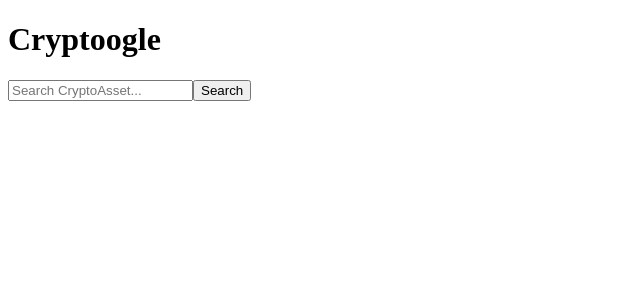
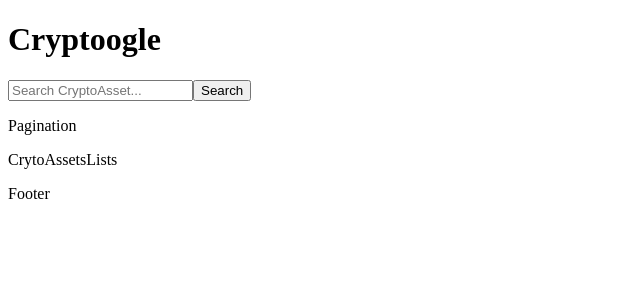
Before and after one commit to sefedev/crypto, a React (Create React App) app: page / in a window 1280 px wide. Shown: the top 300 px of the page, without its empty margins (0-640 px from the left). Built offline with nearby package versions, Linux system fonts and the light colour scheme.

Commit message:
initial commit

```diff
--- a/package.json
+++ b/package.json
@@ -9,11 +9,11 @@
   "main": "src/index.js",
   "dependencies": {
     "emmet": "2.3.6",
-    "git-commit": "0.0.3",
     "prettier": "2.7.1",
     "react": "18.0.0",
-    "react-code-snippets": "0.0.16",
     "react-dom": "18.0.0",
+    "react-router": "6.3.0",
+    "react-router-dom": "6.3.0",
     "react-scripts": "4.0.0"
   },
   "devDependencies": {
--- a/src/App.js
+++ b/src/App.js
@@ -1,14 +1,24 @@
 import React from "react";
-import Header from "./components/Header";
-import Search from "./components/Search";
-import CryptoAssetsList from "./components/CryptoAssetsList";
+import Home from "./pages/Home";
+import CryptoAssetDetails from "./pages/CryptoAssetDetails";
+import { BrowserRouter as Router, Route, Switch } from "react-router-dom";
 
 const App = () => {
   return (
-    <div>
-      <Header />
-      <Search />
-    </div>
+    <>
+      <div>
+        <Router>
+          <Switch>
+            <Route path="/">
+              <Home />
+            </Route>
+            <Route path="/cryptodetails">
+              <CryptoAssetDetails />
+            </Route>
+          </Switch>
+        </Router>
+      </div>
+    </>
   );
 };
 
--- a/src/components/Footer.js
+++ b/src/components/Footer.js
@@ -3,7 +3,7 @@ import React from "react";
 const Footer = () => {
   return (
     <>
-      <h1>Footer</h1>
+      <p>Footer</p>
     </>
   );
 };
--- a/src/components/Search.js
+++ b/src/components/Search.js
@@ -1,10 +1,12 @@
 import React from "react";
+import Pagination from "./Pagination";
 
 const Search = () => {
   return (
     <>
       <input type="search" placeholder="Search CryptoAsset..." />
       <input type="submit" value="Search" />
+      <Pagination />
     </>
   );
 };
--- /dev/null
+++ b/src/pages/CryptoAssetDetails.js
@@ -0,0 +1,11 @@
+import React from "react";
+
+const CryptoAssetDetails = () => {
+  return (
+    <>
+      <h1>CryptoAssetDetails</h1>
+    </>
+  );
+};
+
+export default CryptoAssetDetails;
--- a/src/pages/Home.js
+++ b/src/pages/Home.js
@@ -0,0 +1,18 @@
+import React from "react";
+import Header from "../components/Header";
+import Search from "../components/Search";
+import CryptoAssetsList from "../components/CryptoAssetsList";
+import Footer from "../components/Footer";
+
+const Home = () => {
+  return (
+    <>
+      <Header />
+      <Search />
+      <CryptoAssetsList />
+      <Footer />
+    </>
+  );
+};
+
+export default Home;
```
Also changed, not shown: src/pages/CryptoAssetDetaiils.js (deleted).
